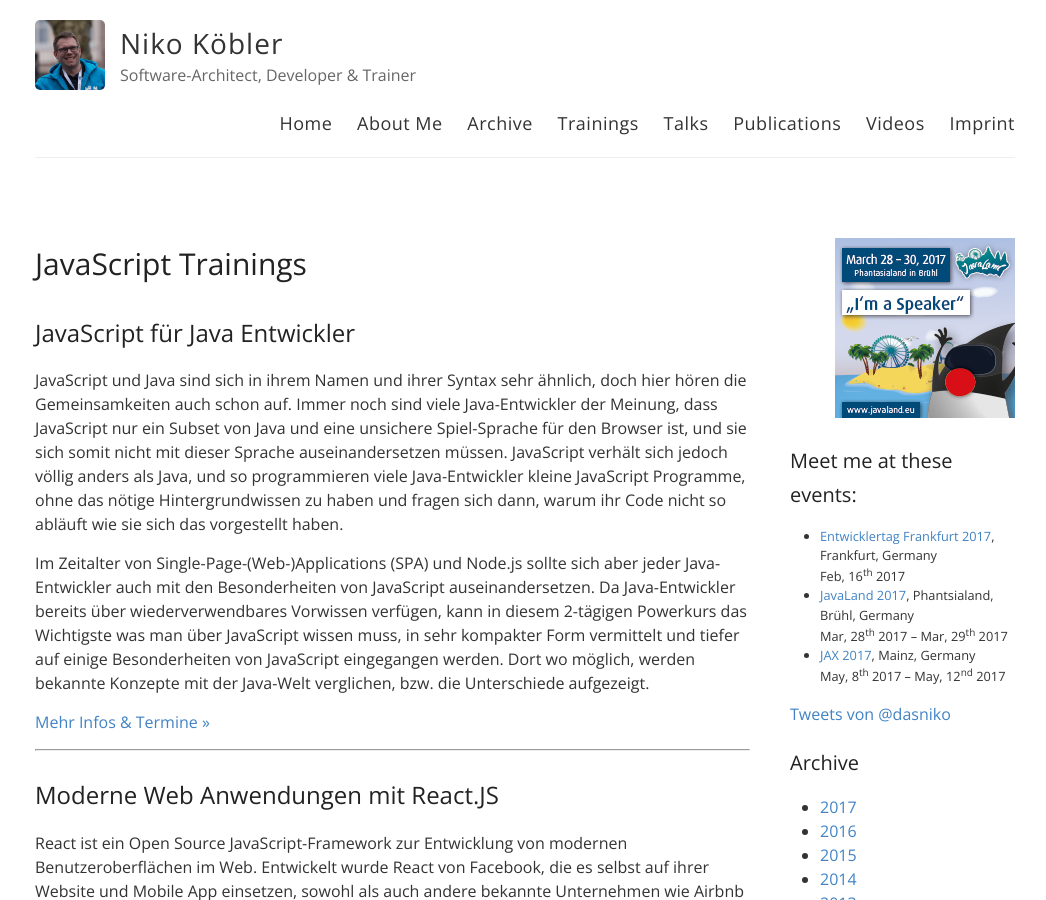
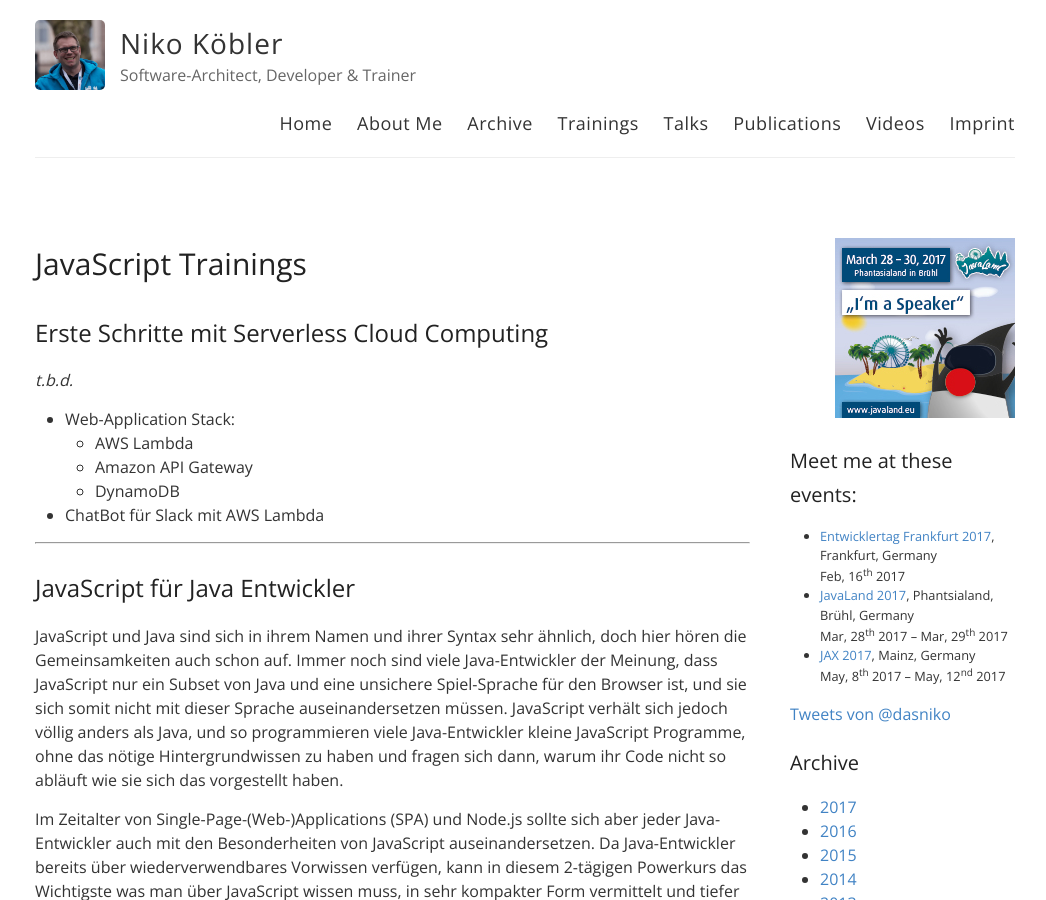
Before and after one commit to dasniko/dasniko.github.io, a Jekyll site: the page built from training.md, in a window 1280 px wide and 900 px high. Shown: the whole window, without its empty margins (115-1161 px from the left). Built offline with Jekyll 4.4.1, drawn with Linux system fonts in a browser that asks for light colours; nearby versions of some CDN libraries; comment, search, counter and statistics services are not loaded.

Commit message:
some new training?

```diff
--- a/training.md
+++ b/training.md
@@ -2,6 +2,18 @@
 layout: page
 title: JavaScript Trainings
 permalink: /training/
+---
+
+## Erste Schritte mit Serverless Cloud Computing
+
+_t.b.d._
+
+- Web-Application Stack:
+  - AWS Lambda
+  - Amazon API Gateway
+  - DynamoDB
+- ChatBot für Slack mit AWS Lambda
+
 ---
 
 ## JavaScript für Java Entwickler
```
